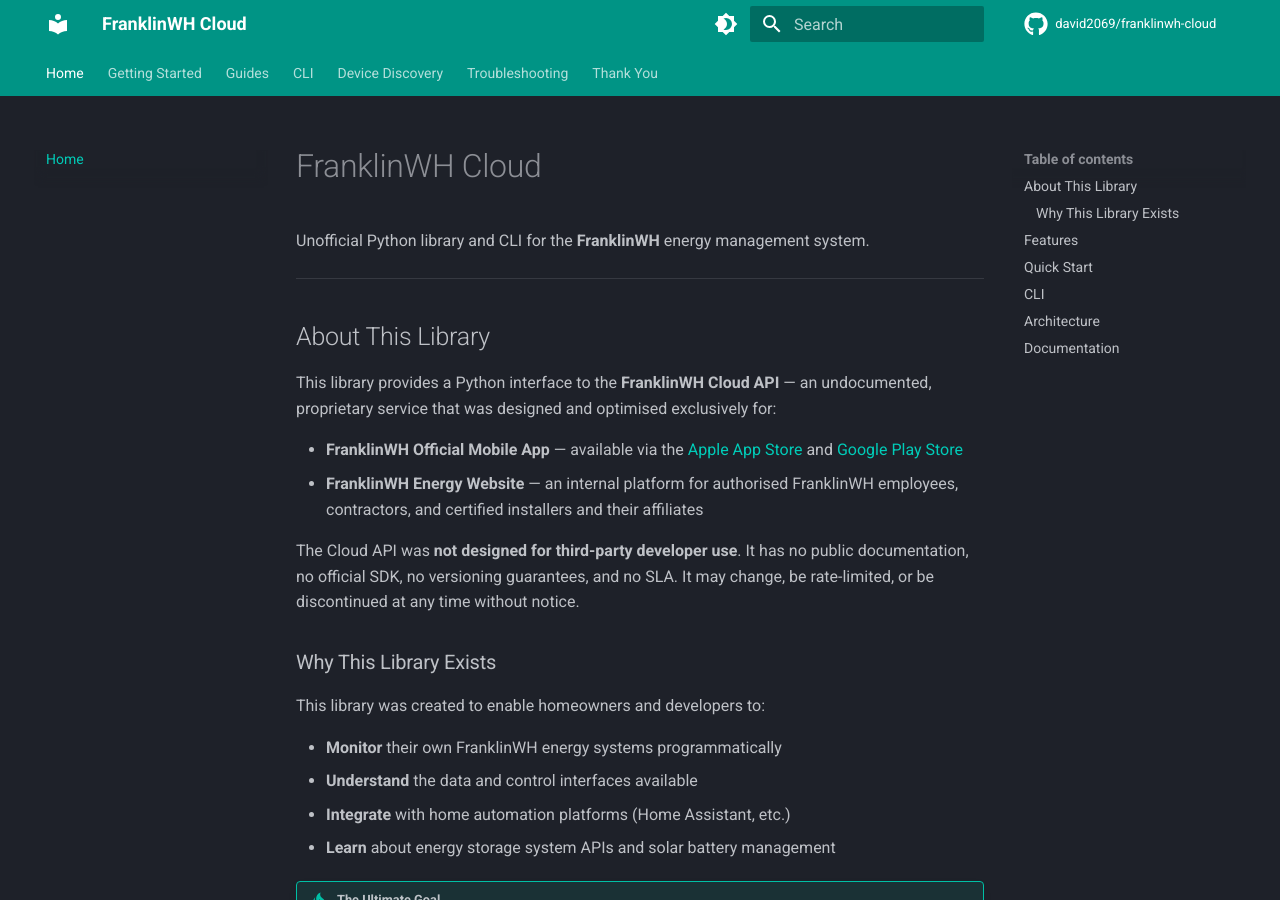
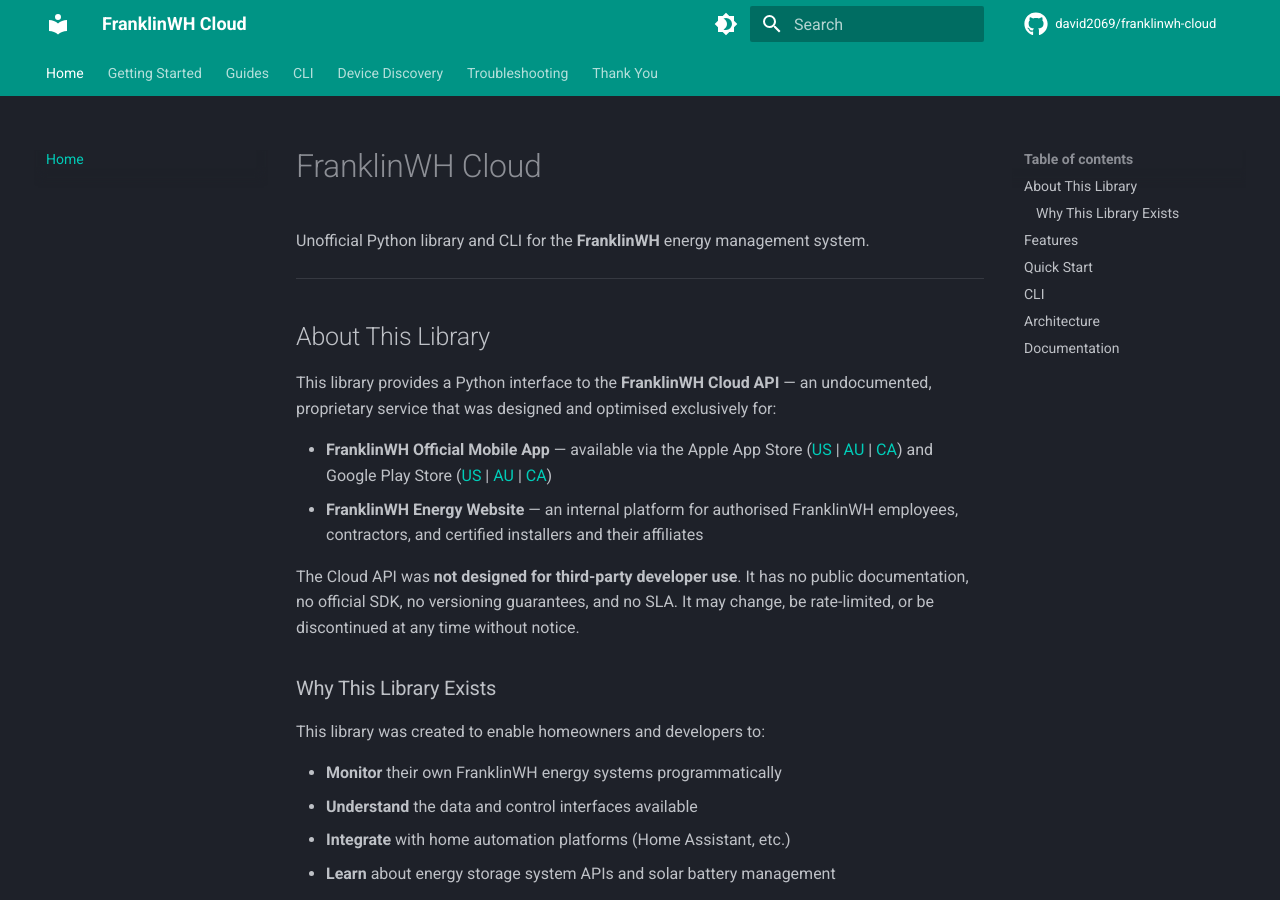
Before and after one commit to david2069/franklinwh-cloud, an MkDocs documentation site: the page built from docs/index.md, in a window 1280 px wide and 900 px high. Built offline with MkDocs 1.6.1 and Material for MkDocs 9.7.7, drawn with Linux system fonts in a browser that asks for light colours; comment, search, counter and statistics services are not loaded.

```diff
--- a/docs/index.md
+++ b/docs/index.md
@@ -8,7 +8,7 @@ Unofficial Python library and CLI for the **FranklinWH** energy management syste
 
 This library provides a Python interface to the **FranklinWH Cloud API** — an undocumented, proprietary service that was designed and optimised exclusively for:
 
-- **FranklinWH Official Mobile App** — available via the [Apple App Store](https://apps.apple.com/app/franklinwh/id1581685498) and [Google Play Store](https://play.google.com/store/apps/details?id=com.franklinwh.app)
+- **FranklinWH Official Mobile App** — available via the Apple App Store ([US](https://apps.apple.com/us/app/franklinwh/id1581685498) | [AU](https://apps.apple.com/au/app/franklinwh/id1581685498) | [CA](https://apps.apple.com/ca/app/franklinwh/id1581685498)) and Google Play Store ([US](https://play.google.com/store/apps/details?id=com.franklinwh.app&gl=US) | [AU](https://play.google.com/store/apps/details?id=com.franklinwh.app&gl=AU) | [CA](https://play.google.com/store/apps/details?id=com.franklinwh.app&gl=CA))
 - **FranklinWH Energy Website** — an internal platform for authorised FranklinWH employees, contractors, and certified installers and their affiliates
 
 The Cloud API was **not designed for third-party developer use**. It has no public documentation, no official SDK, no versioning guarantees, and no SLA. It may change, be rate-limited, or be discontinued at any time without notice.
```
